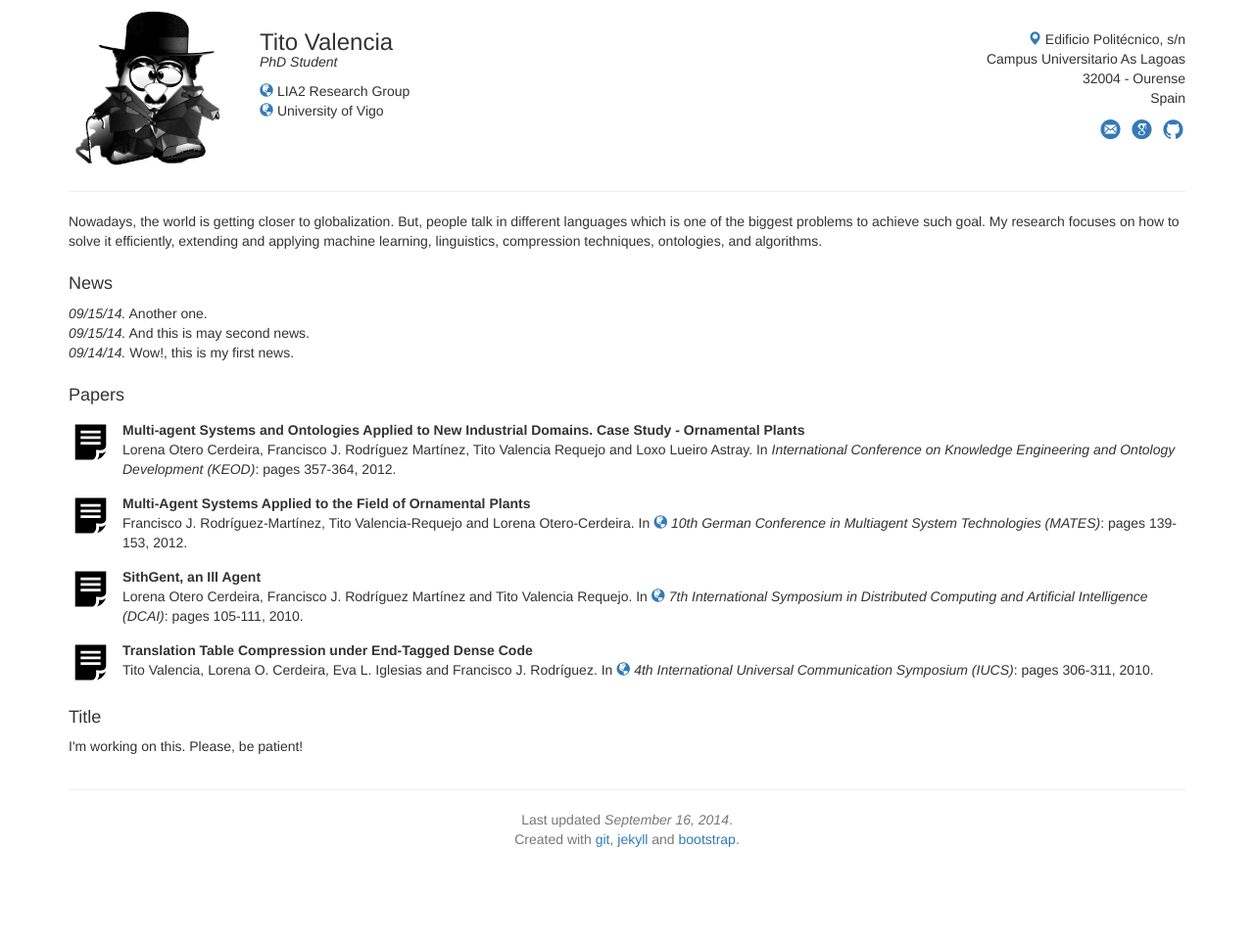
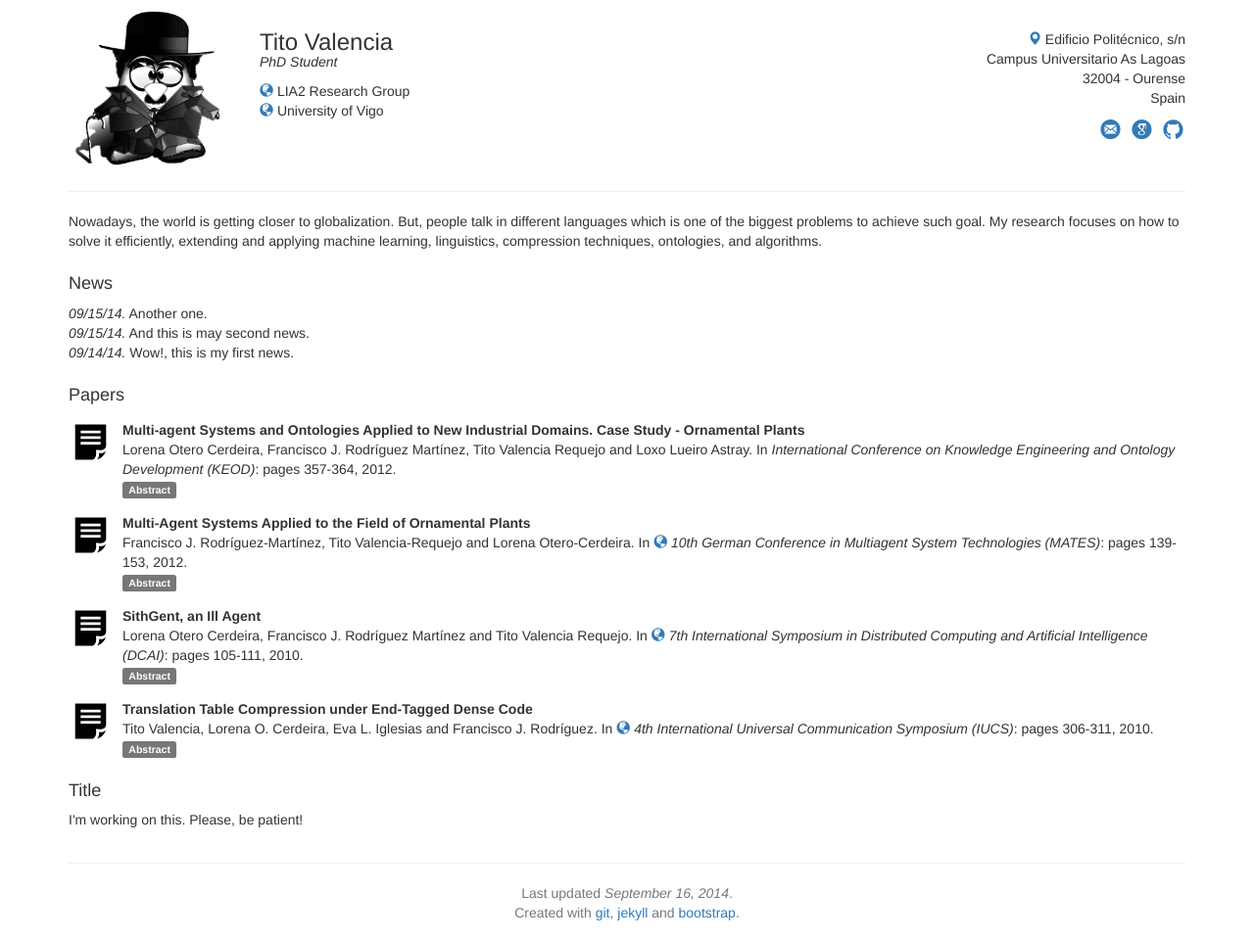
Before and after one commit to tvalreq/tvalreq.github.com, a Jekyll site: the page built from index.html, in a window 1280 px wide. Shown: the whole page at 98% size. Built offline with Jekyll 4.4.1, drawn with Linux system fonts in a browser that asks for light colours; nearby versions of some CDN libraries; before the commit the page ends 900 px from its top, so only the background shows below that.

Commit message:
copy-paste without previous reading

```diff
--- a/_includes/paper.html
+++ b/_includes/paper.html
@@ -21,5 +21,22 @@
 			{% when "article" %}
 
 		{% endcase %}
+        <br/>
+        {% if include.paper.abstract %}
+            <a data-toggle="modal" href="#abstract{{ include.paper.img }}" class="label label-default">Abstract</a>
+            <!-- Modal -->
+            <div class="modal fade" id="abstract{{ include.paper.img }}" tabindex="-1" role="dialog" aria-hidden="true"> <div class="modal-dialog">
+                <div class="modal-content">
+                    <div class="modal-header">
+                        <button type="button" class="close" data-dismiss="modal" aria-hidden="true">&times;</button>
+                        <h4 class="modal-title">{{ include.paper.title }}</h4>
+                    </div>
+                    <div class="modal-body">
+                        {{ include.paper.abstract }}
+                    </div>
+                </div><!-- /.modal-content -->
+            </div><!-- /.modal-dialog -->
+            </div><!-- /.modal -->
+        {% endif %}
     </div>
 </div>
```
